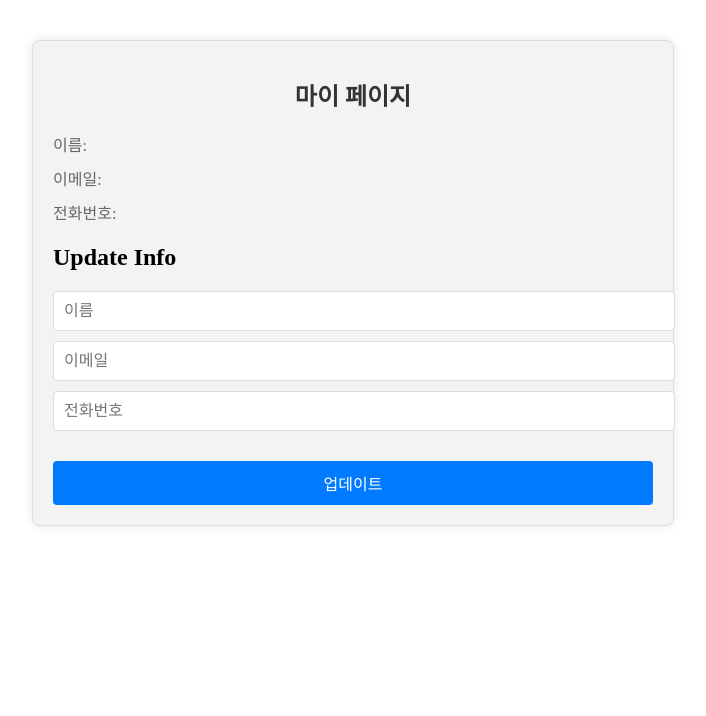
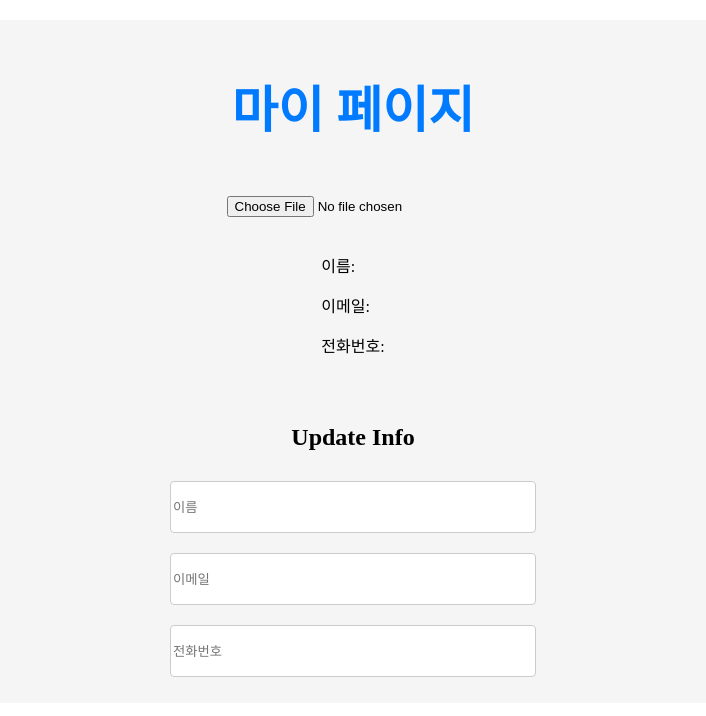
Before and after one commit to ggongjae/LapStore, a React (Create React App) app: page /Mypage in a window 1280 px wide. Shown: the top 716 px of the page, without its empty margins (287-993 px from the left). Built offline with nearby package versions, Linux system fonts and the light colour scheme.

Commit message:
FEAT:마이페이지

```diff
--- a/src/components/Mypage/My.css
+++ b/src/components/Mypage/My.css
@@ -1,109 +1,60 @@
-/* 마이페이지 컨테이너 스타일링 */
+/* 전체 페이지를 채우는 컨테이너 */
 .my-page-container {
-    width: 80%; /* 적절한 폭 설정 */
-    max-width: 600px; /* 최대 폭 설정 */
-    margin: 2rem auto; /* 페이지 중앙에 배치 */
-    padding: 2rem; /* 내부 여백 설정 */
-    border: 1px solid #ddd; /* 테두리 설정 */
-    border-radius: 8px; /* 모서리 둥글게 설정 */
-    background-color: #f9f9f9; /* 배경색 설정 */
+    margin-top: 20px;
+    display: flex;
+    flex-direction: column;
+    align-items: center;
+    background-color: #f5f5f5; /* 배경색 */
 }
 
-/* 마이페이지 제목 스타일링 */
+/* 마이 페이지 제목 */
 .my-page-title {
-    margin-bottom: 1.5rem; /* 하단 여백 설정 */
-    text-align: center; /* 중앙 정렬 */
-    color: #333; /* 텍스트 색상 */
+    margin-top: 50px;
+    font-size: 50px;
+    color: #007bff;
 }
 
-/* 개인 정보 섹션 스타일링 */
-.info-section p {
-    font-size: 1rem; /* 폰트 사이즈 설정 */
-    margin: 0.5rem 0; /* 상하 여백 설정 */
-    color: #555; /* 텍스트 색상 */
+/* 프로필 섹션 스타일링 */
+.profile-section {
+    margin: 20px;
+    display: flex;
+    flex-direction: column;
+    align-items: center;
 }
 
-/* 입력 박스 스타일링 */
-.input-box {
-    margin-top: 1rem; /* 상단 여백 설정 */
+/* 프로필 이미지 스타일 */
+.profile-image {
+    width: 150px; /* 적절한 크기 조정 */
+    height: 150px; /* 적절한 크기 조정 */
+    border-radius: 50%; /* 원형 이미지 */
+    margin-bottom: 10px;
 }
 
-/* 각 입력 필드 스타일링 */
-.input-box input {
-    width: 100%; /* 폭 100% 설정 */
-    padding: 0.75rem; /* 내부 여백 설정 */
-    margin-bottom: 1rem; /* 하단 여백 설정 */
-    border: 1px solid #ccc; /* 테두리 설정 */
-    border-radius: 4px; /* 모서리 둥글게 설정 */
-    font-size: 1rem; /* 폰트 사이즈 설정 */
+/* 정보 섹션 스타일링 */
+.info-section {
+    margin-bottom: 2rem;
 }
 
-/* 업데이트 버튼 스타일링 */
-.my-page-container button {
-    width: 100%; /* 폭 100% 설정 */
-    padding: 0.75rem; /* 내부 여백 설정 */
-    border: none; /* 테두리 없음 */
-    border-radius: 4px; /* 모서리 둥글게 설정 */
-    background-color: #007bff; /* 배경색 설정 */
-    color: white; /* 텍스트 색상 */
-    font-size: 1rem; /* 폰트 사이 */
-}
-/* 마이 페이지 전체 컨테이너 */
-.my-page-container {
-    max-width: 600px;
-    margin: 40px auto;
-    padding: 20px;
-    border-radius: 8px;
-    background: #f3f3f3;
-    box-shadow: 0 0 10px rgba(0, 0, 0, 0.1);
+/* 입력 필드를 감싸는 박스 */
+.input-box {
+    display: flex;
+    flex-direction: column;
+    margin-bottom: 1rem;
 }
 
-/* 마이 페이지 타이틀 */
-.my-page-title {
-    font-size: 24px;
-    color: #333;
-    margin-bottom: 20px;
-    text-align: center;
+/* 입력 필드 */
+.input-box input {
+    width: 360px;
+    height: 48px;
+    border: 1px solid #ccc;
+    border-radius: 4px;
+    margin: 10px 0;
 }
 
-/* 정보 섹션 */
-.info-section {
-    margin-bottom: 20px;
+/* 반응형 디자인: 태블릿 크기에 맞춤 */
+@media (max-width: 768px) {
+    .input-box input,
+    button {
+        width: 90%; /* 입력 필드와 버튼의 너비를 조정 */
+    }
 }
-
-.info-section p {
-    font-size: 16px;
-    margin: 10px 0;
-    color: #666;
-}
-
-/* 입력 박스 스타일링 */
-.input-box {
-    margin-bottom: 20px;
-}
-
-.input-box input {
-    width: 100%;
-    padding: 10px;
-    margin-bottom: 10px;
-    border: 1px solid #ddd;
-    border-radius: 4px;
-    font-size: 16px;
-}
-
-/* 버튼 스타일링 */
-.my-page-container button {
-    width: 100%;
-    padding: 10px;
-    border: none;
-    border-radius: 4px;
-    background-color: #007bff;
-    color: white;
-    font-size: 16px;
-    cursor: pointer;
-    transition: background-color 0.3s;
-}
-
-.my-page-container button:hover {
-    background-color: #007bff;
-}
--- a/src/components/Mypage/My.js
+++ b/src/components/Mypage/My.js
@@ -5,22 +5,48 @@ function MyPage() {
     const [name, setName] = useState('')
     const [email, setEmail] = useState('')
     const [phone, setPhone] = useState('')
+    const [profileImage, setProfileImage] = useState(null)
 
     const onNameChange = event => {
-        setName(event.currentTarget.value)
+        setName(event.target.value)
     }
 
     const onEmailChange = event => {
-        setEmail(event.currentTarget.value)
+        setEmail(event.target.value)
     }
 
     const onPhoneChange = event => {
-        setPhone(event.currentTarget.value)
+        setPhone(event.target.value)
+    }
+
+    const onImageChange = event => {
+        const file = event.target.files[0]
+        const reader = new FileReader()
+        reader.onloadend = () => {
+            setProfileImage(reader.result)
+        }
+        reader.readAsDataURL(file)
+    }
+
+    const onUpdate = () => {
+        // 서버로 정보를 전송하는 로직을 여기에 추가하거나, 예시로 콘솔에 출력
+        console.log('업데이트 정보:', { name, email, phone })
+        alert('업데이트되었습니다!')
     }
 
     return (
         <div className="my-page-container">
             <h1 className="my-page-title">마이 페이지</h1>
+            <div className="profile-section">
+                {profileImage && (
+                    <img
+                        src={profileImage}
+                        alt="프로필 사진"
+                        className="profile-image"
+                    />
+                )}
+                <input type="file" accept="image/*" onChange={onImageChange} />
+            </div>
             <div className="info-section">
                 <p>이름: {name}</p>
                 <p>이메일: {email}</p>
@@ -50,8 +76,6 @@ function MyPage() {
                     placeholder="전화번호"
                 />
             </div>
-            {/* Update button */}
-            <button onClick={() => alert('업데이트')}>업데이트</button>
         </div>
     )
 }
```
